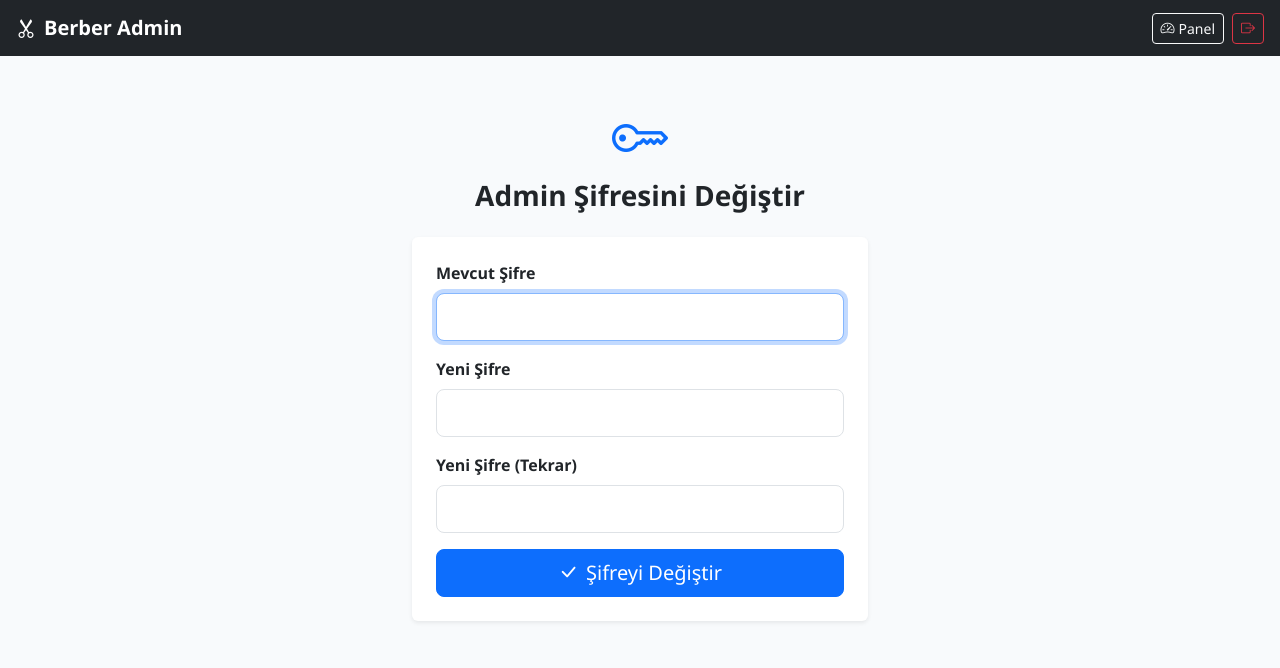
After one commit to Alper-Yetik/berber-randevu, a Flask app: page /admin/sifre-degistir in a window 1280 px wide. The commit adds this page. Shown: the top 668 px of the page. Run offline with Flask 3, Linux system fonts and the light colour scheme; the visitor is signed in with stand-in values (Sample User, id 1); some libraries are stand-ins or nearby versions.

Commit message:
Admin sifresini panelden degistirebilme ozelligi eklendi

```diff
--- a/app.py
+++ b/app.py
@@ -1,4 +1,5 @@
 from flask import Flask, render_template, request, redirect, url_for, session, jsonify, flash
+from werkzeug.security import generate_password_hash, check_password_hash
 from datetime import datetime, date, timedelta
 import calendar
 import os
@@ -136,6 +137,24 @@ def init_db():
         ON appointments (appointment_date, appointment_time)
         WHERE status != 'cancelled'
     """)
+    qexecute(conn, "CREATE TABLE IF NOT EXISTS settings (key TEXT PRIMARY KEY, value TEXT NOT NULL)")
+
+    if qfetchone(conn, f"SELECT 1 FROM settings WHERE key = {PH}", ('admin_password_hash',)) is None:
+        qexecute(conn,
+            f"INSERT INTO settings (key, value) VALUES ({PH}, {PH})",
+            ('admin_password_hash', generate_password_hash(ADMIN_PASSWORD)))
+    conn.close()
+
+def get_admin_password_hash():
+    conn = get_conn()
+    row = qfetchone(conn, f"SELECT value FROM settings WHERE key = {PH}", ('admin_password_hash',))
+    conn.close()
+    return row['value'] if row else generate_password_hash(ADMIN_PASSWORD)
+
+def set_admin_password_hash(new_hash):
+    conn = get_conn()
+    sql = f"UPDATE settings SET value = {PH} WHERE key = {PH}"
+    qexecute(conn, sql, (new_hash, 'admin_password_hash'))
     conn.close()
 
 
@@ -274,7 +293,7 @@ def admin_login():
     if session.get('admin'):
         return redirect(url_for('admin_dashboard'))
     if request.method == 'POST':
-        if request.form.get('password') == ADMIN_PASSWORD:
+        if check_password_hash(get_admin_password_hash(), request.form.get('password', '')):
             session['admin'] = True
             return redirect(url_for('admin_dashboard'))
         flash('Yanlış şifre!', 'error')
@@ -284,6 +303,26 @@ def admin_login():
 def admin_logout():
     session.pop('admin', None)
     return redirect(url_for('admin_login'))
+
+@app.route('/admin/sifre-degistir', methods=['GET', 'POST'])
+@admin_required
+def admin_change_password():
+    if request.method == 'POST':
+        current  = request.form.get('current_password', '')
+        new_pw   = request.form.get('new_password', '')
+        new_pw2  = request.form.get('new_password2', '')
+
+        if not check_password_hash(get_admin_password_hash(), current):
+            flash('Mevcut şifre yanlış.', 'error')
+        elif len(new_pw) < 6:
+            flash('Yeni şifre en az 6 karakter olmalı.', 'error')
+        elif new_pw != new_pw2:
+            flash('Yeni şifreler eşleşmiyor.', 'error')
+        else:
+            set_admin_password_hash(generate_password_hash(new_pw))
+            flash('Şifre başarıyla değiştirildi.', 'success')
+            return redirect(url_for('admin_dashboard'))
+    return render_template('admin_change_password.html')
 
 @app.route('/admin/panel')
 @admin_required
--- a/templates/admin_appointments.html
+++ b/templates/admin_appointments.html
@@ -9,6 +9,7 @@
   <div class="d-flex gap-2">
     <a href="/admin/panel" class="btn btn-outline-light btn-sm"><i class="bi bi-speedometer2 me-1"></i>Panel</a>
     <a href="/admin/takvim" class="btn btn-outline-light btn-sm"><i class="bi bi-calendar3 me-1"></i>Takvim</a>
+    <a href="/admin/sifre-degistir" class="btn btn-outline-light btn-sm"><i class="bi bi-key"></i></a>
     <a href="/admin/cikis" class="btn btn-outline-danger btn-sm"><i class="bi bi-box-arrow-right"></i></a>
   </div>
 </nav>
--- a/templates/admin_calendar.html
+++ b/templates/admin_calendar.html
@@ -9,6 +9,7 @@
   <div class="d-flex gap-2">
     <a href="/admin/panel" class="btn btn-outline-light btn-sm"><i class="bi bi-speedometer2 me-1"></i>Panel</a>
     <a href="/admin/randevular" class="btn btn-outline-light btn-sm"><i class="bi bi-list-ul me-1"></i>Liste</a>
+    <a href="/admin/sifre-degistir" class="btn btn-outline-light btn-sm"><i class="bi bi-key"></i></a>
     <a href="/admin/cikis" class="btn btn-outline-danger btn-sm"><i class="bi bi-box-arrow-right"></i></a>
   </div>
 </nav>
--- /dev/null
+++ b/templates/admin_change_password.html
@@ -0,0 +1,47 @@
+{% extends "base.html" %}
+{% block title %}Şifre Değiştir — Berber Admin{% endblock %}
+
+{% block navbar %}
+<nav class="navbar navbar-dark bg-dark px-3">
+  <a class="navbar-brand fw-bold" href="/admin/panel">
+    <i class="bi bi-scissors me-2"></i>Berber Admin
+  </a>
+  <div class="d-flex gap-2">
+    <a href="/admin/panel" class="btn btn-outline-light btn-sm"><i class="bi bi-speedometer2 me-1"></i>Panel</a>
+    <a href="/admin/cikis" class="btn btn-outline-danger btn-sm"><i class="bi bi-box-arrow-right"></i></a>
+  </div>
+</nav>
+{% endblock %}
+
+{% block content %}
+<div class="container py-5" style="max-width: 480px;">
+  <div class="text-center mb-4">
+    <i class="bi bi-key display-4 text-primary"></i>
+    <h3 class="fw-bold mt-2">Admin Şifresini Değiştir</h3>
+  </div>
+
+  <div class="card shadow-sm border-0">
+    <div class="card-body p-4">
+      <form method="POST">
+        <div class="mb-3">
+          <label class="form-label fw-semibold">Mevcut Şifre</label>
+          <input type="password" name="current_password" class="form-control form-control-lg" autofocus required>
+        </div>
+        <div class="mb-3">
+          <label class="form-label fw-semibold">Yeni Şifre</label>
+          <input type="password" name="new_password" class="form-control form-control-lg" minlength="6" required>
+        </div>
+        <div class="mb-3">
+          <label class="form-label fw-semibold">Yeni Şifre (Tekrar)</label>
+          <input type="password" name="new_password2" class="form-control form-control-lg" minlength="6" required>
+        </div>
+        <div class="d-grid">
+          <button type="submit" class="btn btn-primary btn-lg">
+            <i class="bi bi-check-lg me-2"></i>Şifreyi Değiştir
+          </button>
+        </div>
+      </form>
+    </div>
+  </div>
+</div>
+{% endblock %}
--- a/templates/admin_dashboard.html
+++ b/templates/admin_dashboard.html
@@ -9,6 +9,7 @@
   <div class="d-flex gap-2">
     <a href="/admin/takvim" class="btn btn-outline-light btn-sm"><i class="bi bi-calendar3 me-1"></i>Takvim</a>
     <a href="/admin/randevular" class="btn btn-outline-light btn-sm"><i class="bi bi-list-ul me-1"></i>Tümü</a>
+    <a href="/admin/sifre-degistir" class="btn btn-outline-light btn-sm"><i class="bi bi-key"></i></a>
     <a href="/admin/cikis" class="btn btn-outline-danger btn-sm"><i class="bi bi-box-arrow-right"></i></a>
   </div>
 </nav>
--- a/templates/admin_day_detail.html
+++ b/templates/admin_day_detail.html
@@ -8,6 +8,7 @@
   </a>
   <div class="d-flex gap-2">
     <a href="/admin/takvim" class="btn btn-outline-light btn-sm"><i class="bi bi-calendar3 me-1"></i>Takvim</a>
+    <a href="/admin/sifre-degistir" class="btn btn-outline-light btn-sm"><i class="bi bi-key"></i></a>
     <a href="/admin/cikis" class="btn btn-outline-danger btn-sm"><i class="bi bi-box-arrow-right"></i></a>
   </div>
 </nav>
```
